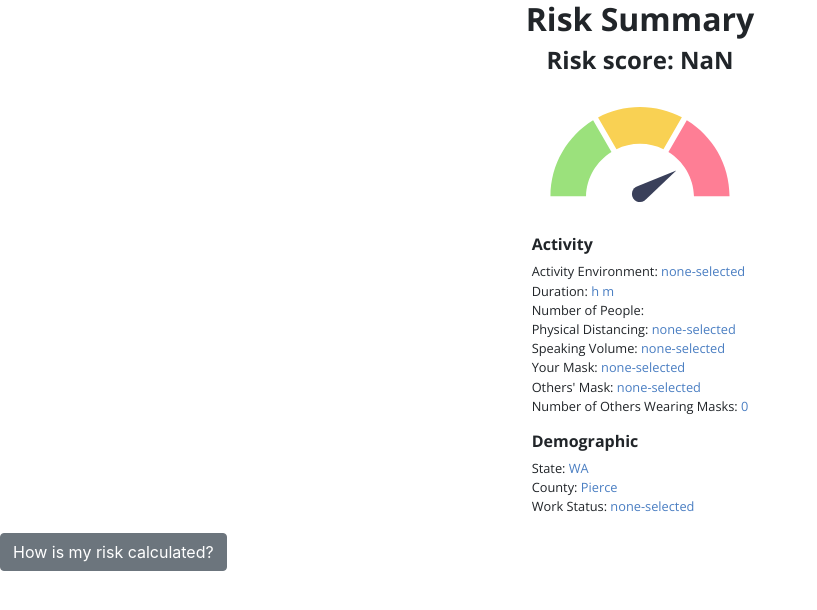
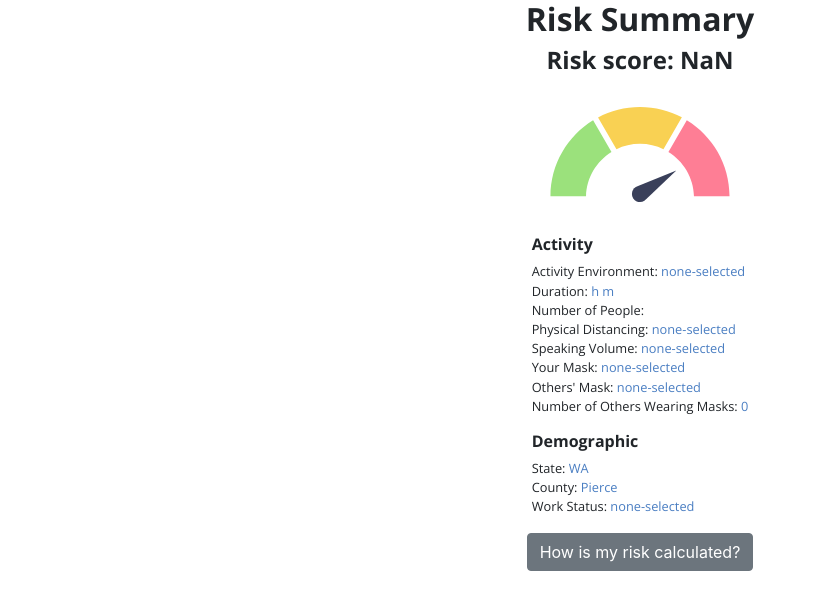
Before and after one commit to RaynyT/COVID-19-Risk-Assessment-Tool, a React (Create React App) app in the folder covrt/: page /results in a window 1280 px wide. Shown: the top 610 px of the page, without its empty margins (0-817 px from the left). Built offline with nearby package versions, Linux system fonts and the light colour scheme.

Commit message:
Center button and pad content

```diff
--- a/covrt/src/components/Results.js
+++ b/covrt/src/components/Results.js
@@ -38,7 +38,7 @@ export default function Results(props){
     }
 
     return (
-        <div>
+        <div className="container">
             <div>
                 <h1 className="risk-title">Risk Summary</h1>
                 <h2 className="risk-level-text">Risk score: {calculateRiskScore()}</h2>
@@ -65,7 +65,9 @@ export default function Results(props){
                     </ul>
                 </div>
             </div>
-            <Button>How is my risk calculated?</Button>
+            <div className="horizontal-center">
+                <Button>How is my risk calculated?</Button>
+            </div>
         </div>
     );
 }
```
